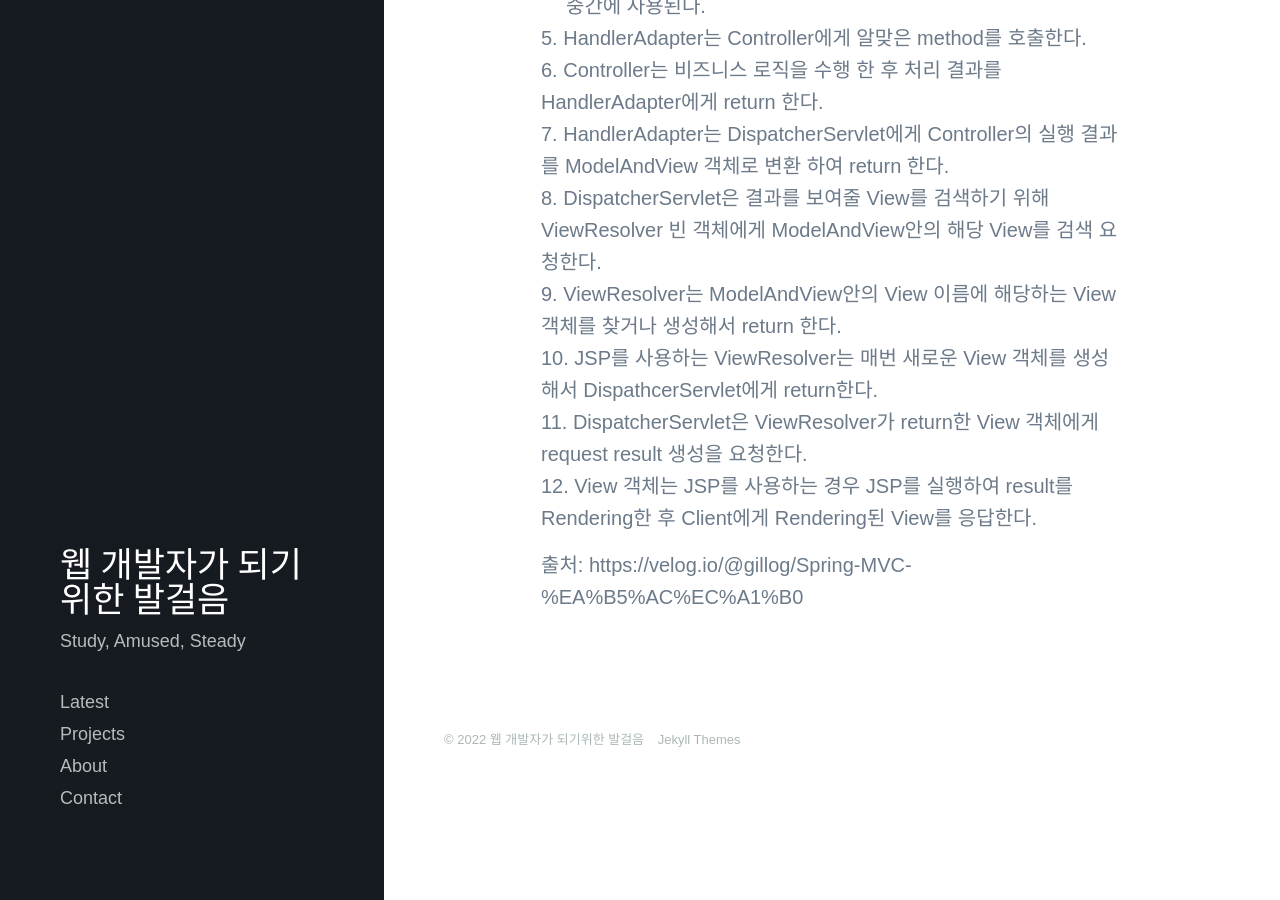
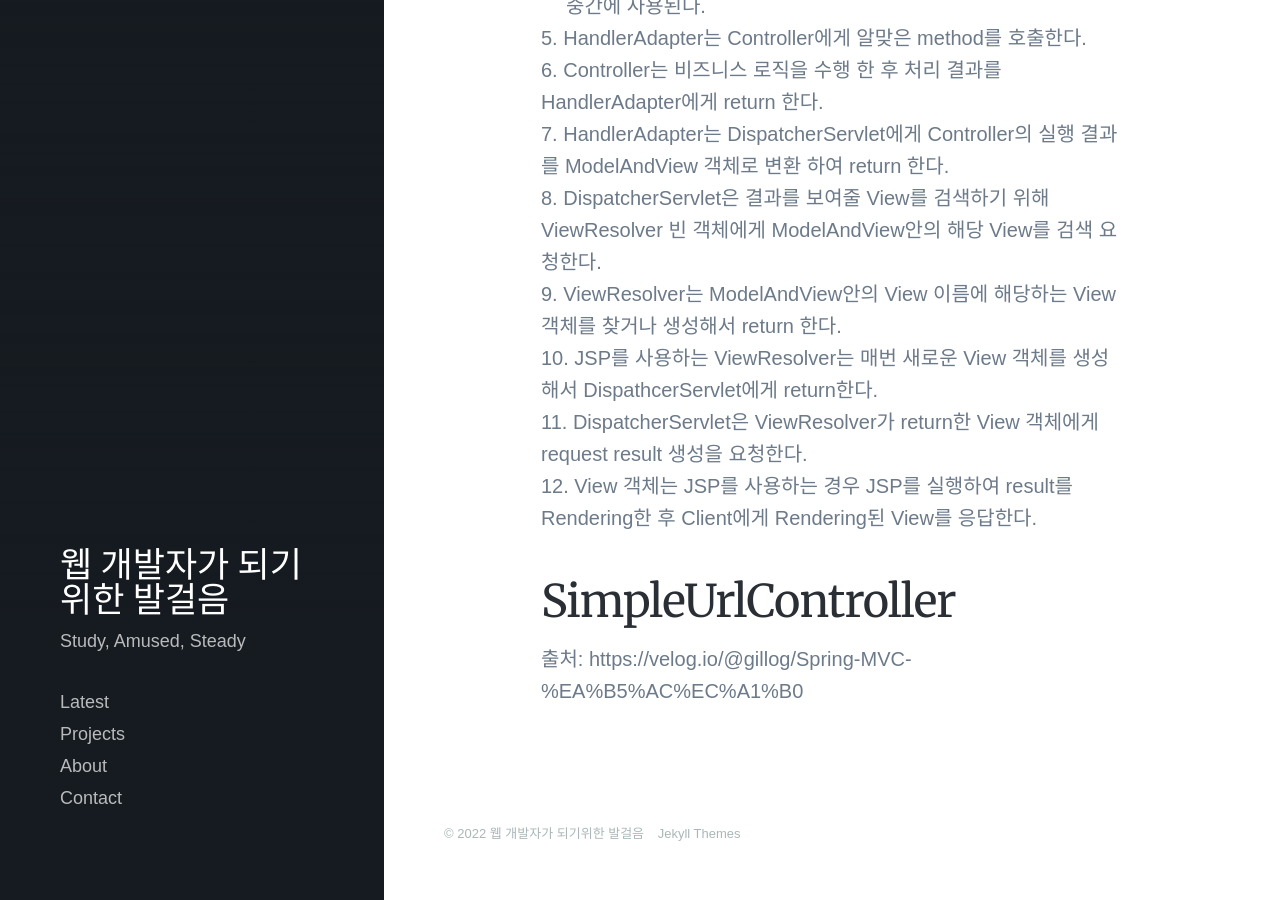
Before and after one commit to lawijdo201/lawijdo201.github.io, a Jekyll site: the page built from _posts/2022-07-24-Sping-MVC.md, in a window 1280 px wide and 900 px high, scrolled down 1580 px. Built offline with Jekyll 4.4.1, drawn with Linux system fonts in a browser that asks for light colours; nearby versions of some CDN libraries; some web fonts are replaced.

Commit message:
Update 2022-07-24-Sping-MVC.md

```diff
--- a/_posts/2022-07-24-Sping-MVC.md
+++ b/_posts/2022-07-24-Sping-MVC.md
@@ -38,4 +38,6 @@ excerpt: MVC기능에 대해
 11. DispatcherServlet은 ViewResolver가 return한 View 객체에게 request result 생성을 요청한다.
 12. View 객체는 JSP를 사용하는 경우 JSP를 실행하여 result를 Rendering한 후 Client에게 Rendering된 View를 응답한다.
 
+## SimpleUrlController
+
 출처: https://velog.io/@gillog/Spring-MVC-%EA%B5%AC%EC%A1%B0
```
